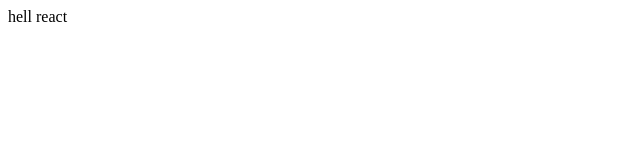
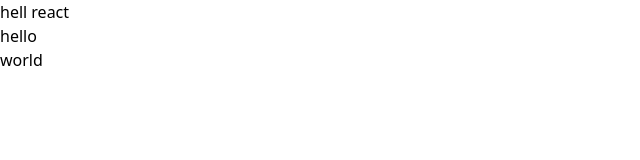
Before and after one commit to kevinGarcia15/prime-video-ciancoders, a React (Create React App) app: page / in a window 1280 px wide. Shown: the top 160 px of the page, without its empty margins (0-640 px from the left). Built offline with nearby package versions, Linux system fonts and the light colour scheme.

Commit message:
Add tailwind css in the project

```diff
--- /dev/null
+++ b/craco.config.js
@@ -0,0 +1,10 @@
+module.exports = {
+    style: {
+      postcss: {
+        plugins: [
+          require('tailwindcss'),
+          require('autoprefixer'),
+        ],
+      },
+    },
+  }
--- a/postcss.config.js
+++ /dev/null
@@ -1,6 +0,0 @@
-module.exports = {
-    plugins: [
-        require('tailwindcss'),
-        require('autoprefixer'),
-    ],
-};
--- a/src/assets/css/index.css
+++ b/src/assets/css/index.css
@@ -0,0 +1,3 @@
+@tailwind base;
+@tailwind components;
+@tailwind utilities;
--- a/src/index.js
+++ b/src/index.js
@@ -1,5 +1,6 @@
 import React from 'react';
 import ReactDOM from 'react-dom';
+import './assets/css/index.css';
 import App from './routes/App';
 
 ReactDOM.render(
--- a/src/routes/App.js
+++ b/src/routes/App.js
@@ -3,6 +3,8 @@
   return (
     <div className="App">
       hell react
+      <h1>hello</h1>
+      <h5>world</h5>
     </div>
   );
 }
--- a/tailwind.config.js
+++ b/tailwind.config.js
@@ -1,5 +1,5 @@
 module.exports = {
-  purge: [],
+  purge: ['./src/**/*.{js,jsx,ts,tsx}', './public/index.html'],
   darkMode: false, // or 'media' or 'class'
   theme: {
     extend: {},
```
Also changed, not shown: package.json (+8 -6 lines), 2 other files (tests, documents, lock files or other folders).
